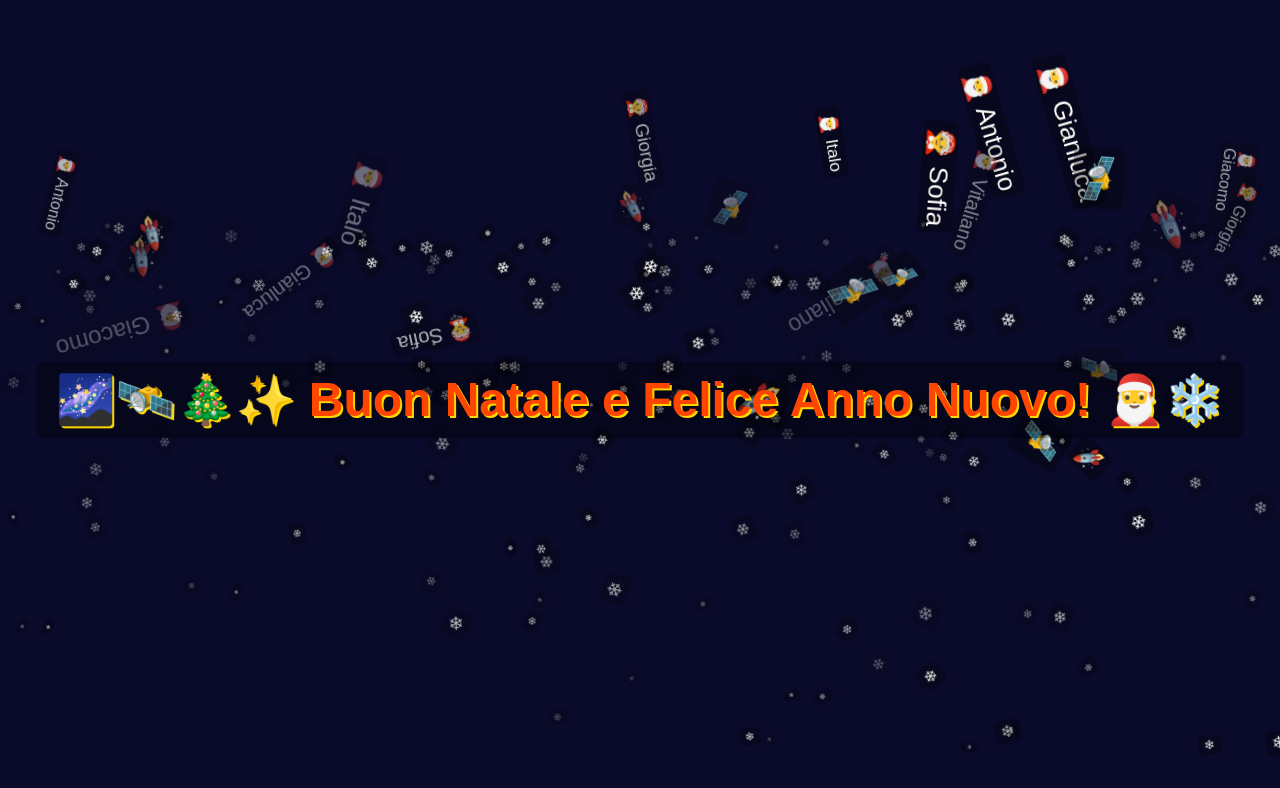
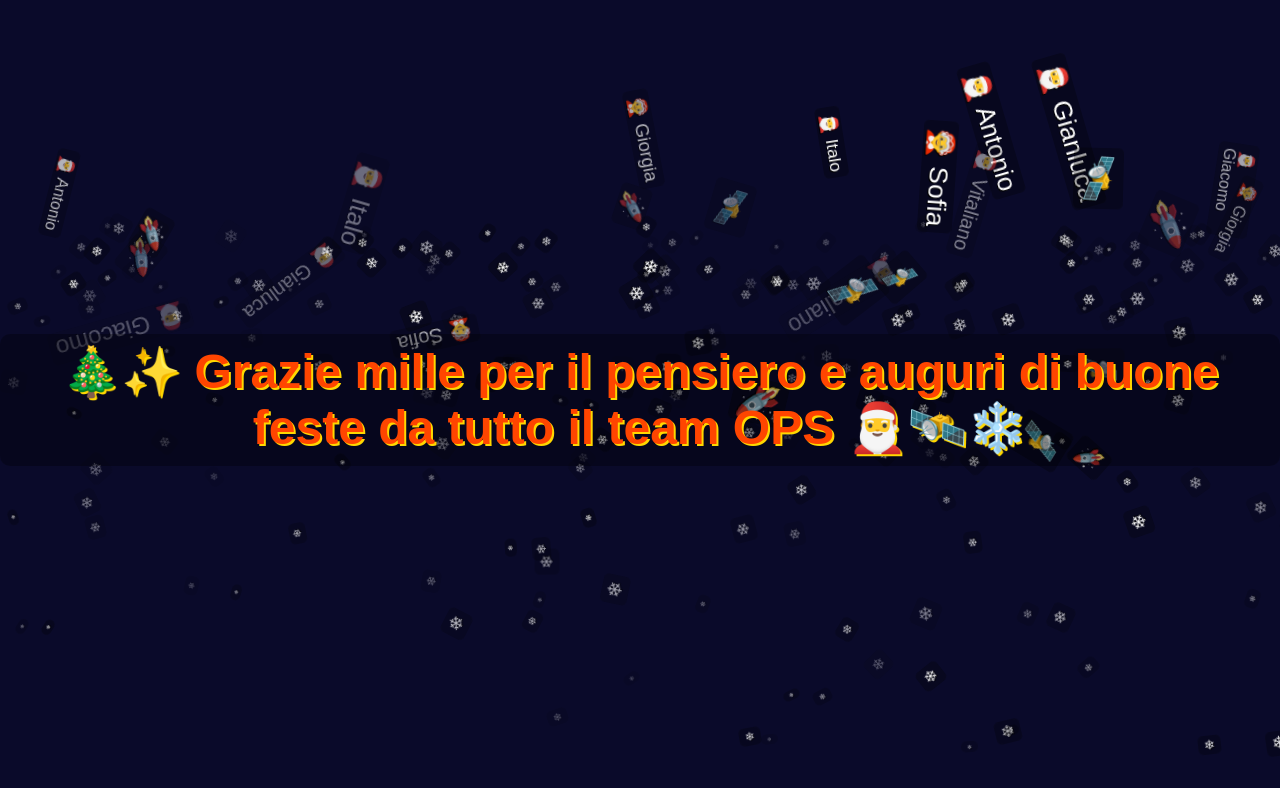
Before and after one commit to rutapaga/auguri-natale, a plain HTML site: page index.html in a window 1280 px wide. Drawn offline with Linux system fonts and the light colour scheme.

Commit message:
Update index.html

```diff
--- a/index.html
+++ b/index.html
@@ -47,7 +47,7 @@
     </style>
 </head>
 <body>
-    <h1>🌌🛰️🎄✨ Buon Natale e Felice Anno Nuovo! 🎅❄️</h1>
+    <h1>🎄✨ Grazie mille per il pensiero e auguri di buone feste da tutto il team OPS 🎅🛰️❄️</h1>
 
     <div id="falling-container"></div>
 
```
